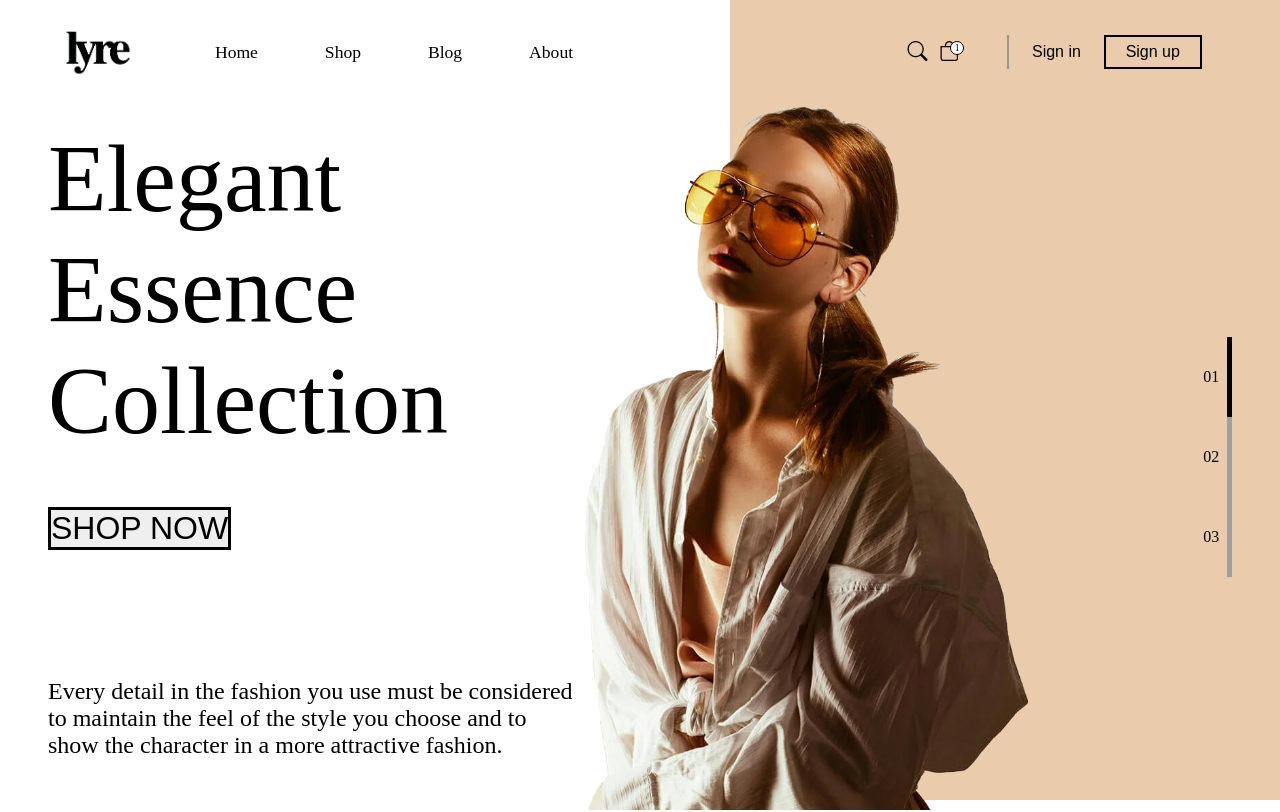
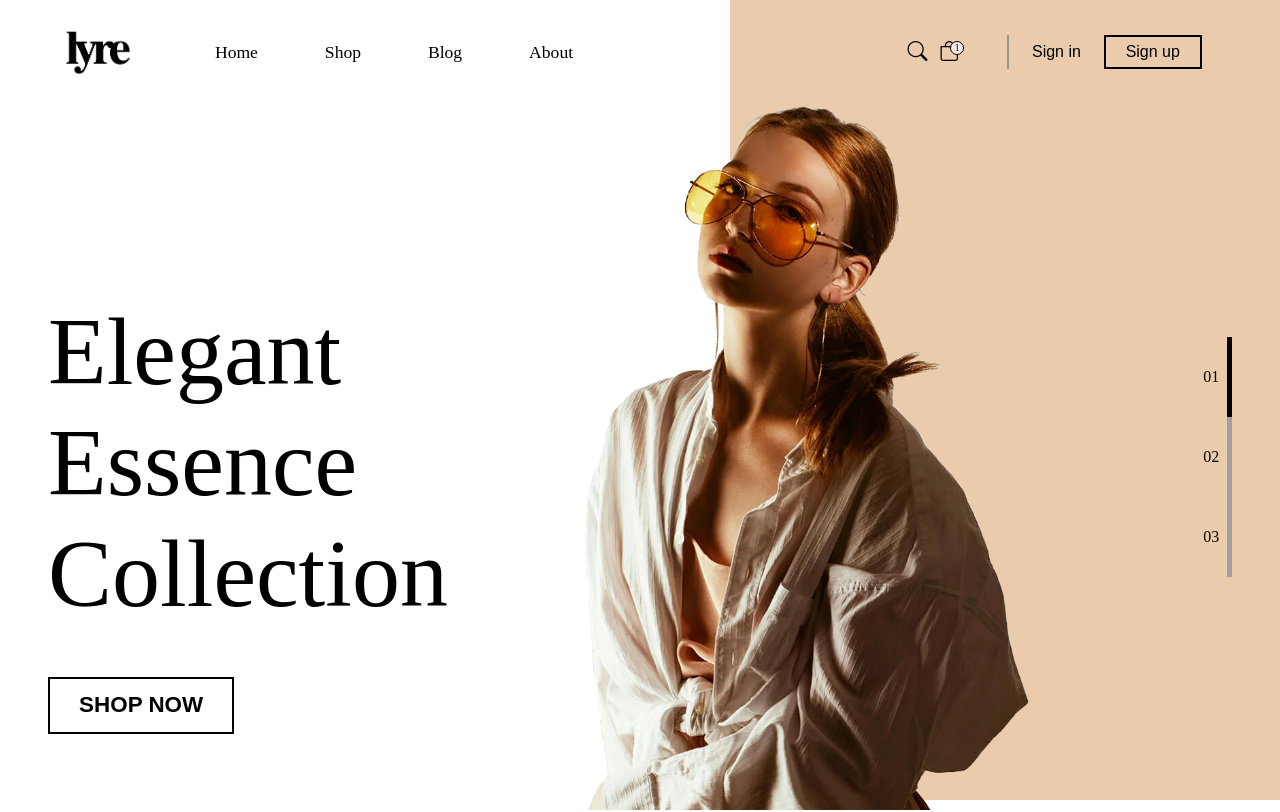
Before and after one commit to jonap51/seg-pag, a plain HTML site: page index.html in a window 1280 px wide. Shown: the top 812 px of the page. Drawn offline with nearby package versions, Linux system fonts and the light colour scheme.

Commit message:
sección terminada

```diff
--- a/style.css
+++ b/style.css
@@ -10,6 +10,7 @@ body {
     padding: 0 3em;
     position: relative;
     height: 100vh;
+    background-color: #fff;
 
 
 }
@@ -17,7 +18,7 @@ body {
 .back {
     width: 43%;
     height: 100%;
-    background-color: rgb(234, 204, 173);
+    background-color: #eaccad;
     position: absolute;
     z-index: -1;
     right: 0;
@@ -55,7 +56,7 @@ nav {
 }
 
 a {
-    color: black;
+    color: #000000;
     text-decoration: none;
     font-size: 1.1rem;
 }
@@ -99,21 +100,21 @@ Header Derecho*/
 
 .notification {
     position: absolute;
-    background-color: white;
+    background-color: #fae9e9;
     font-size: 0.6rem;
     display: flex;
     justify-content: center;
     align-items: start;
     width: 1.25em;
     height: 1.25em;
-    border: 0.1em solid black;
+    border: 0.1em solid #000000;
     border-radius: 50%;
     right: -0.5em;
     top: 0;
 }
 
 .divider {
-    background-color: rgb(150, 150, 150);
+    background-color: #969696;
     width: 0.12em;
 }
 
@@ -133,7 +134,7 @@ Header Derecho*/
 }
 
 .sign-up {
-    border: 0.15em solid black;
+    border: 0.15em solid #000000;
 }
 
 /* FIN
@@ -150,34 +151,46 @@ section {
     display: flex;
     flex-basis: 45%;
     flex-direction: column;
-    justify-content: center;
+    height: 100%;
 }
 
 h1 {
+    flex: 1;
     font-weight: 400;
     font-size: 6rem;
-    margin-bottom: 0.2em;
+    margin-top: 2em;
+}
+
+.button-container {
+    flex: 1;
+    display: flex;
+    align-items: center;
+    margin: 3em 0;
 }
 
 .button-shop {
-    border: 0.1em solid black;
-    font-size: 2rem;
-    margin-left: 0;
-    margin-bottom: 2em;
+    border: 0.1em solid #000000;
+    font-size: 1.4rem;
+    padding: 0.6em 1.3em;
+    background-color: #fff;
+    font-weight: 600;
 }
 
+
+
 .detail-container {
-    display: flex;
-    margin: 2em 0;
+    flex: 1;
+    width: 65%;
+    margin-top: 5em;
+    margin-bottom: 2em;
+    height: 100%;
 }
 
-.button-container {
-    margin: 2em 0;
-}
 
 .detail {
     display: flex;
-    font-size: 1.5rem;
+    justify-content: end;
+    font-size: 1.3rem;
     font-style: normal;
 }
 
@@ -215,13 +228,13 @@ h1 {
 
 .swap {
     margin-left: 0.5em;
-    background-color: rgb(160, 160, 160);
+    background-color: #a0a0a0;
     height: 5em;
     width: 0.3em;
 }
 
 .pin-uno {
-    background-color: rgb(0, 0, 0);
+    background-color: #000000;
     border-radius: 5%;
 }
 
```
